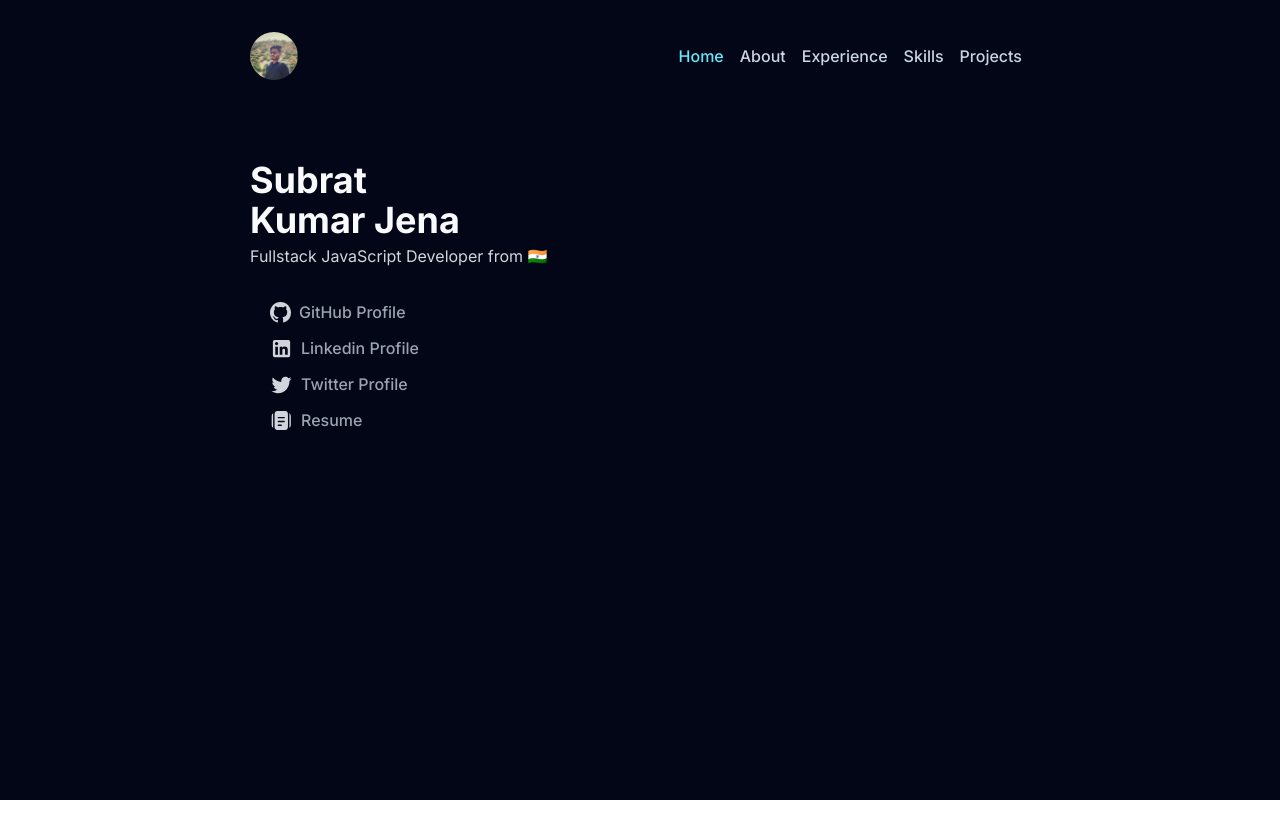
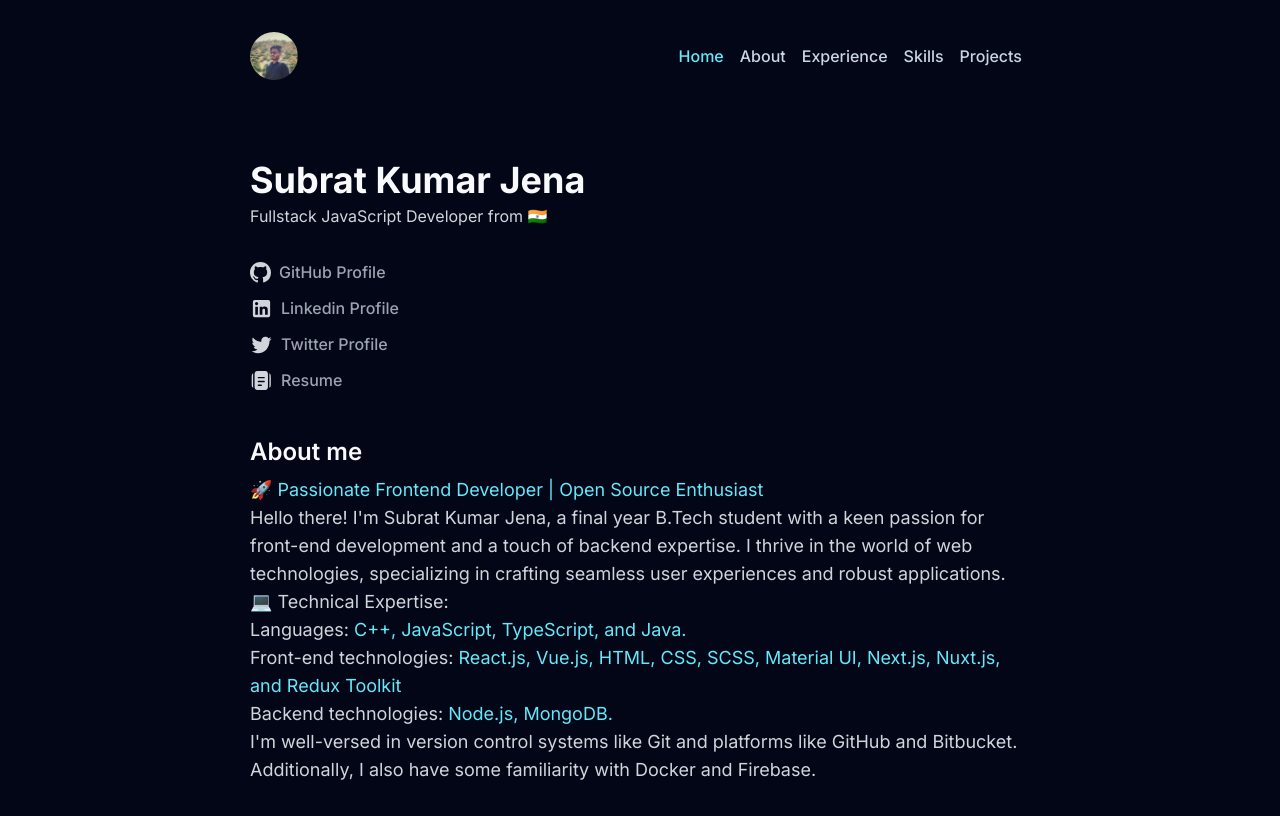
Before and after one commit to subrat611/portfolio-website, a Next.js app: page / in a window 1280 px wide. Built offline with nearby package versions, Linux system fonts and the light colour scheme.

Commit message:
style: header section styling

```diff
--- a/components/HeroSection/HeroSection.js
+++ b/components/HeroSection/HeroSection.js
@@ -10,14 +10,14 @@ const HeroSection = () => {
 
   return (
     <section className="w-11/12 max-w-[780px] mx-auto px-4 md:px-0">
-      <h1 className="text-4xl text-slate-50 font-bold w-[220px]">
+      <h1 className="text-4xl text-slate-50 font-bold w-[220px] sm:w-full">
         Subrat Kumar Jena
       </h1>
       <p className="text-base text-gray-300 mt-1">
         Fullstack JavaScript Developer from 🇮🇳
       </p>
       <div className="flex flex-col sm:flex-row mt-3">
-        <div className="ml-1 mt-2 sm:ml-5">
+        <div className="ml-1 mt-2 sm:ml-0">
           <div className="my-3">
             <a
               className={`cursor-pointer flex items-center ${themeMode} group`}
@@ -66,7 +66,52 @@ const HeroSection = () => {
           </div>
         </div>
       </div>
-      {/* <p className="mt-6 text-slate-200">Hi, I am Subrat Kumar Jena.</p> */}
+
+      <div className="py-8">
+        <p className="text-slate-50 font-semibold text-2xl">About me</p>
+        <p className="text-gray-300 text-lg mt-2">
+          <span className="text-cyan-300">
+            🚀 Passionate Frontend Developer | Open Source Enthusiast{" "}
+          </span>
+          <br />
+          <span>
+            Hello there! I'm Subrat Kumar Jena, a final year B.Tech student with
+            a keen passion for front-end development and a touch of backend
+            expertise. I thrive in the world of web technologies, specializing
+            in crafting seamless user experiences and robust applications.
+          </span>
+          <br />
+          <span className="mt-3">
+            💻 Technical Expertise: <br />
+            Languages:{" "}
+            <span className="text-cyan-300">
+              C++, JavaScript, TypeScript, and Java.
+            </span>
+            <br />
+            Front-end technologies:{" "}
+            <span className="text-cyan-300">
+              React.js, Vue.js, HTML, CSS, SCSS, Material UI, Next.js, Nuxt.js,
+              and Redux Toolkit
+            </span>
+            <br />
+            Backend technologies:{" "}
+            <span className="text-cyan-300">Node.js, MongoDB.</span> <br />
+            I'm well-versed in version control systems like Git and platforms
+            like GitHub and Bitbucket. Additionally, I also have some
+            familiarity with Docker and Firebase.
+          </span>
+        </p>
+        {/* <p className="text-gray-300 mt-3 hidden">
+          With 2 impactful 6-month internships under my belt, I've honed my
+          skills in real-world scenarios, working extensively with the
+          technologies mentioned above. During my internships, I not only
+          developed robust applications but also collaborated with
+          cross-functional teams, ensuring seamless project delivery. Outside of
+          work, I'm proud to have contributed to open-source initiatives like
+          HackOctoberFest and GSSOC 2023, where I collaborated with fellow
+          developers on meaningful projects.
+        </p> */}
+      </div>
     </section>
   );
 };
```
